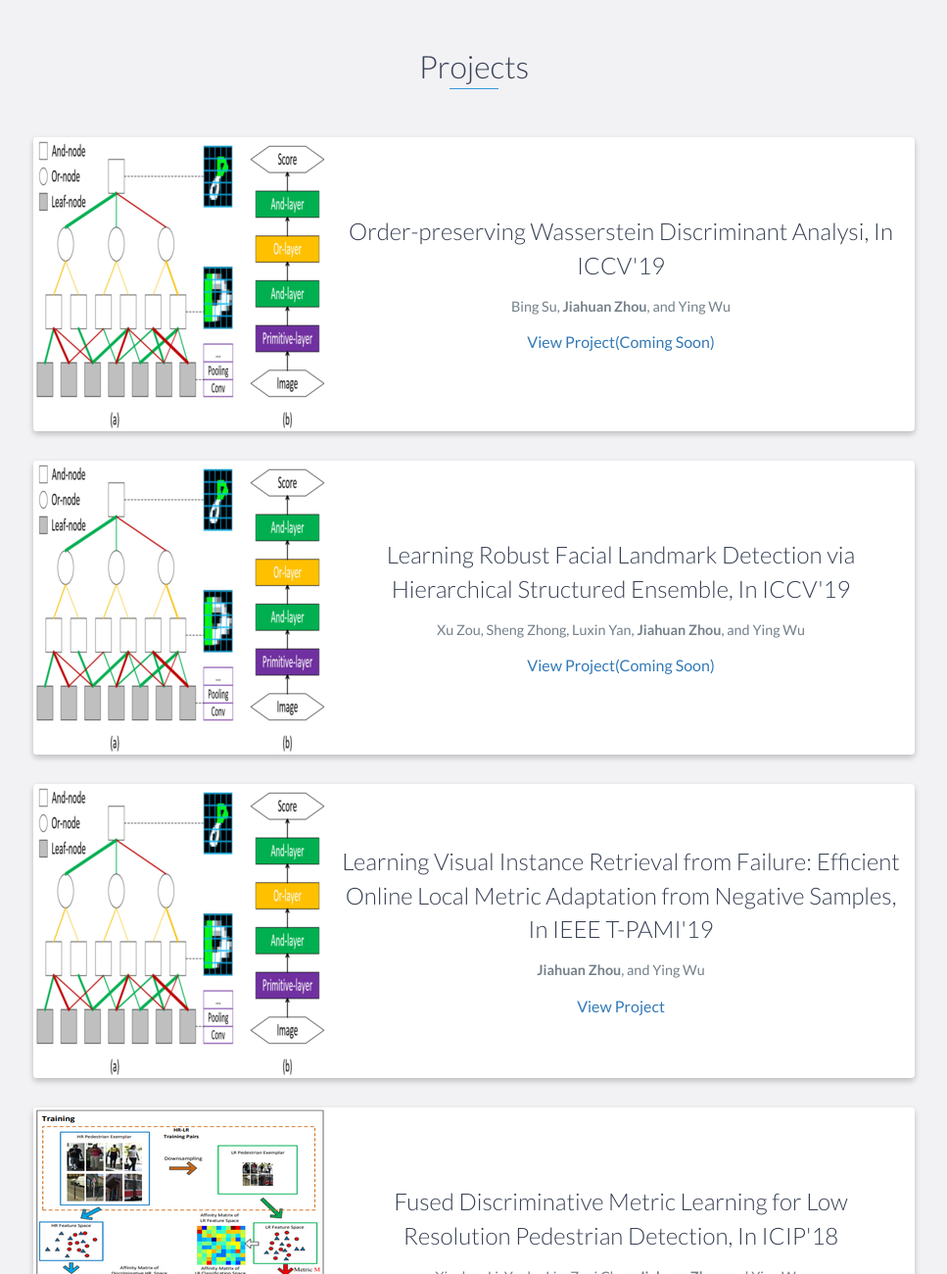
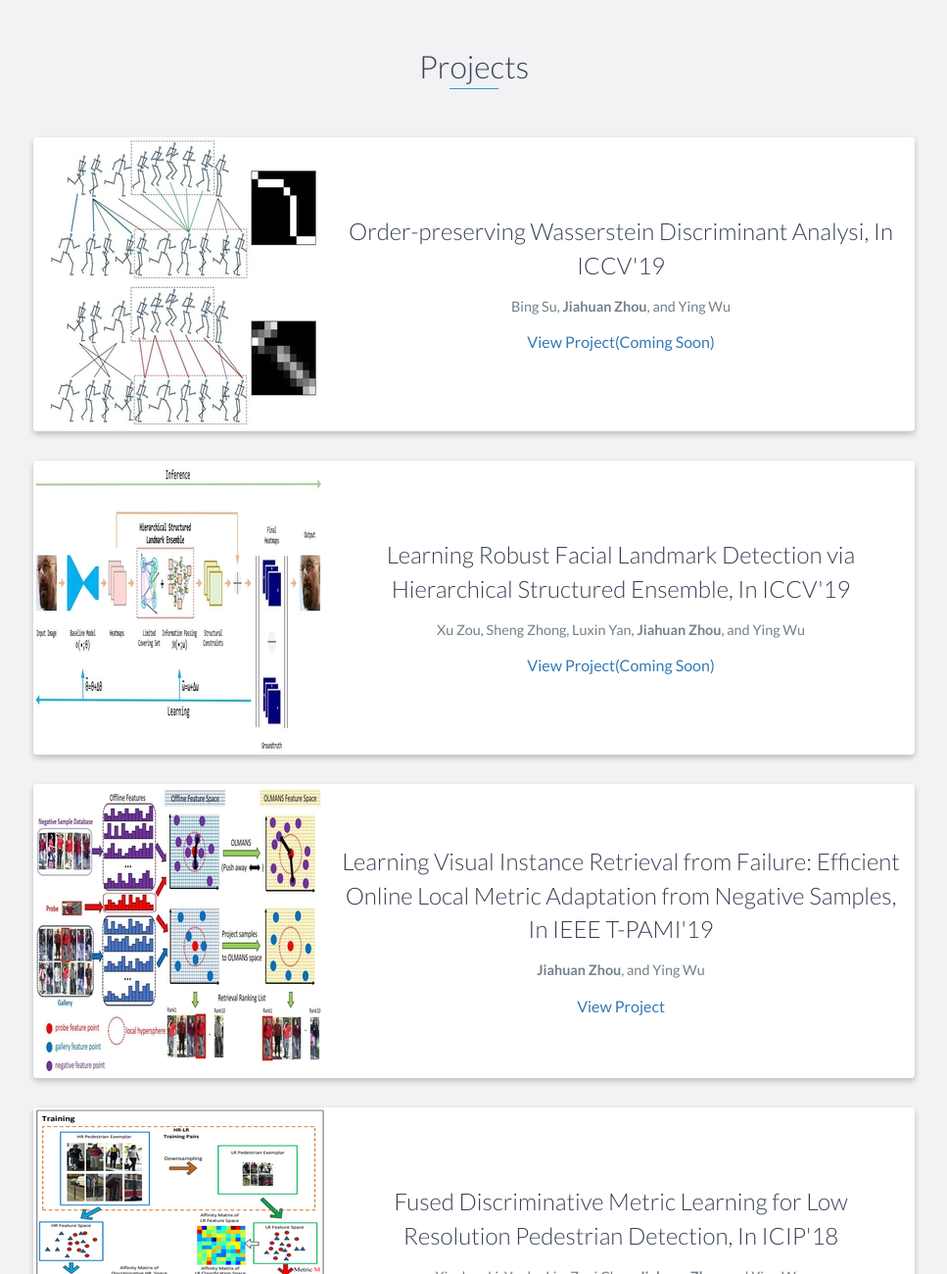
Before and after one commit to zhousea/jiahuanzhou.github.io, a website: page index.html in a window 1280 px wide. Shown: the part 3488-4788 px from the top of the page at 98% size, without its empty margins (156-1123 px from the left). Drawn offline with nearby package versions, Linux system fonts and the light colour scheme.

Commit message:
revised_07232019

```diff
--- a/index.html
+++ b/index.html
@@ -203,7 +203,7 @@
 
             	<div class="project shadow-large">
                     <div class="project-image">
-                        <img src="images/project_compositional.jpg" />
+                        <img src="images/project_owda.jpg" />
                     </div>
                     <!-- End .project-image -->
                     <div class="project-info">
@@ -219,7 +219,7 @@
 
                 <div class="project shadow-large">
                     <div class="project-image">
-                        <img src="images/project_compositional.jpg" />
+                        <img src="images/project_landmark.jpg" />
                     </div>
                     <!-- End .project-image -->
                     <div class="project-info">
@@ -235,7 +235,7 @@
 
                 <div class="project shadow-large">
                     <div class="project-image">
-                        <img src="images/project_compositional.jpg" />
+                        <img src="images/project_failure.jpg" />
                     </div>
                     <!-- End .project-image -->
                     <div class="project-info">
```
Also changed, not shown: images/project_failure.jpg (added), images/project_landmark.jpg (added), images/project_owda.jpg (added), 1 other file.
